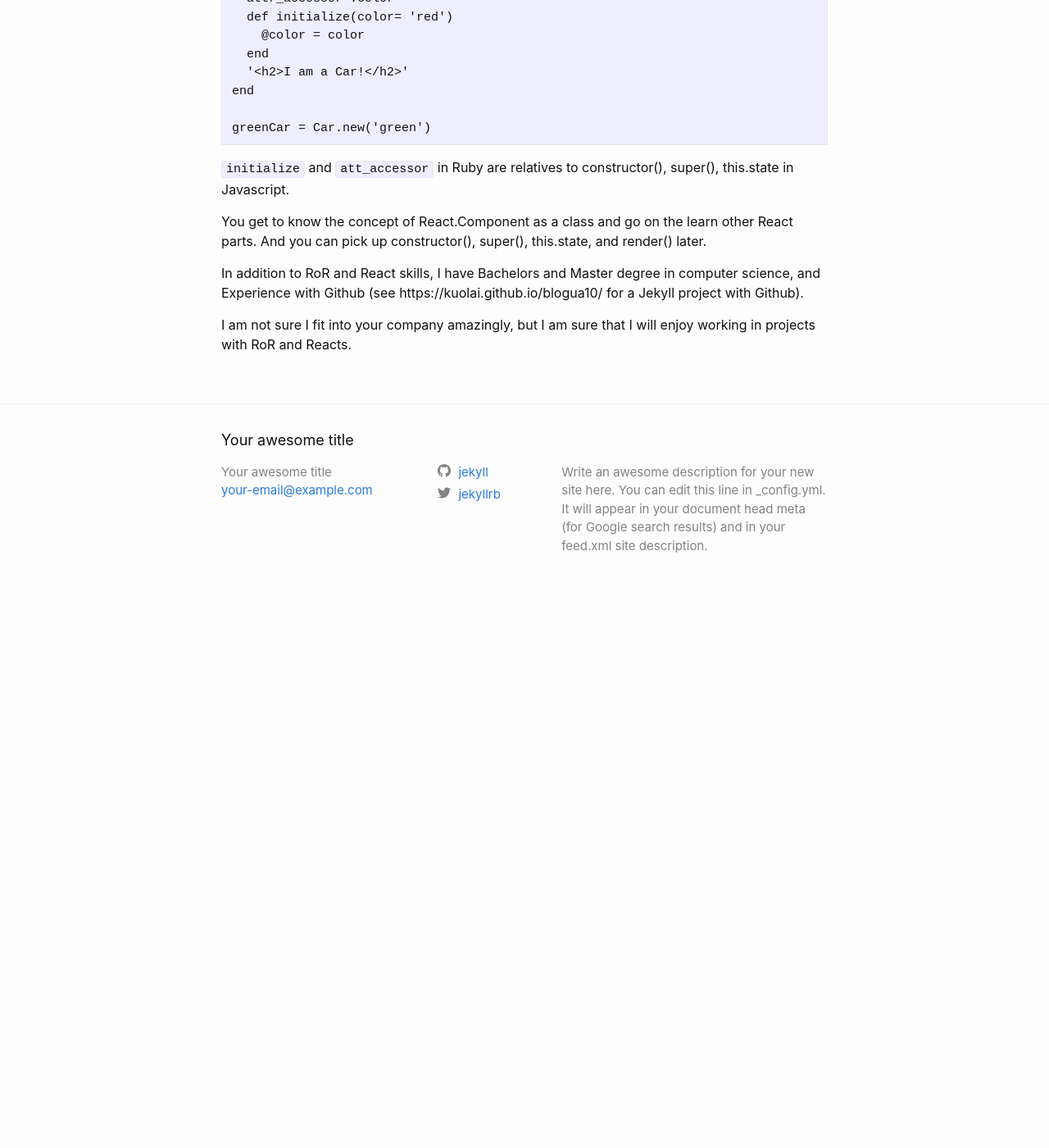
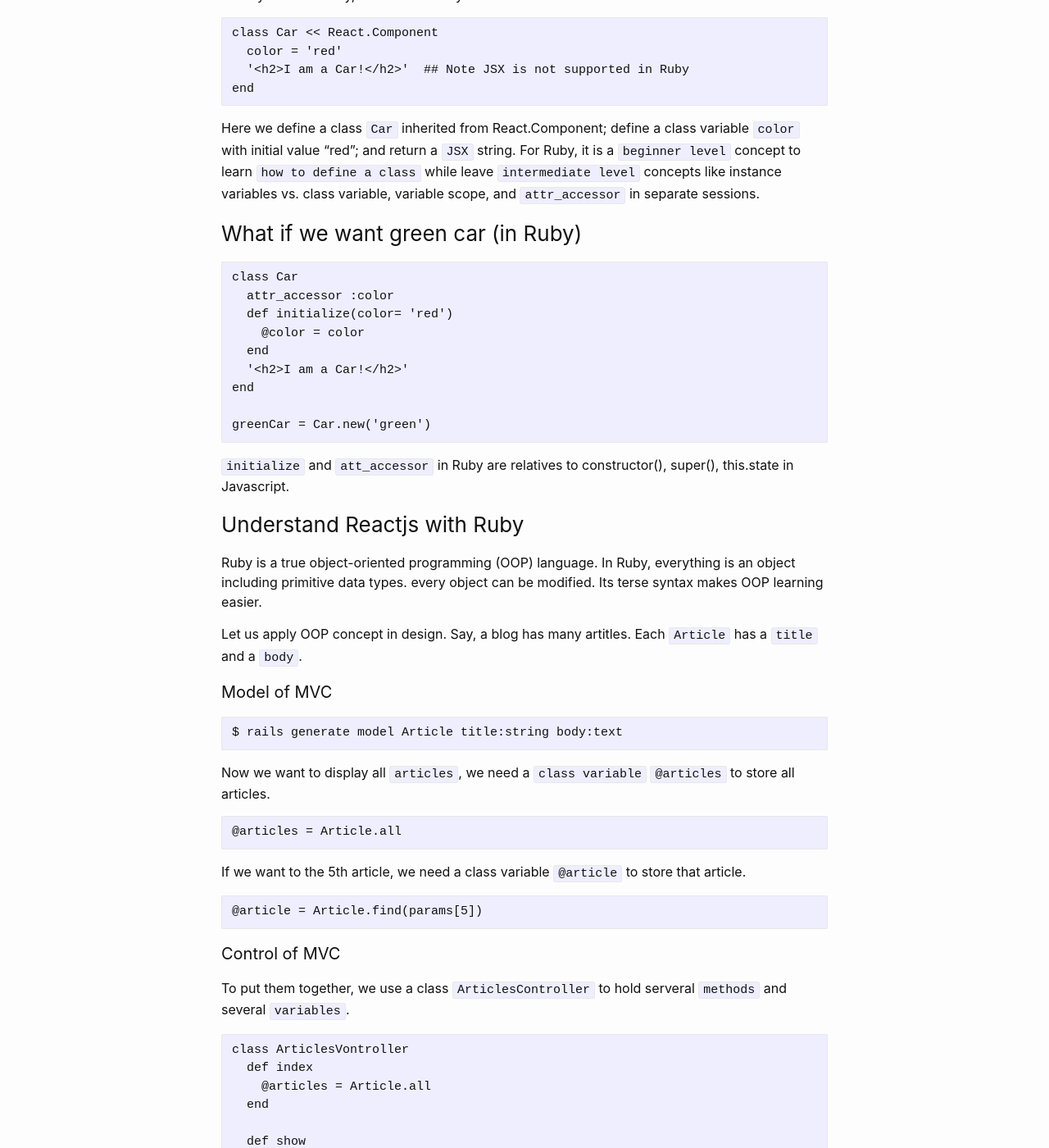
Before and after one commit to kuolai/blogv8m, a Jekyll site: the page built from _posts/2022-08-05-post08.md, in a window 1280 px wide and 1400 px high, scrolled down 1040 px. Shown: the whole window at 82% size. Built offline with Jekyll 4.4.1, drawn with Linux system fonts in a browser that asks for light colours; before the commit the page ends 1777 px from its top, so only the background shows below that; some of the changed text lies outside the part shown.

Commit message:
post08 edited

````diff
--- a/_posts/2022-08-05-post08.md
+++ b/_posts/2022-08-05-post08.md
@@ -1,13 +1,27 @@
 ---
 layout: post
-title: "Post08 Knowing Ruby helps learning Javascript"
+title: "Post08 Understand Reactjs Class Components with Ruby"
 date: 2022-08-05
 categories: jekyll
 ---
 
-### Knowing Ruby and RoR helps learning/understanding JavaScript and React.
+### What are class based and function components in Reactjs
 
-For example, it is intimidating to learn React class components and its constructor with so many new vocabulary.
+Class compinents are ES6 classes. They are more compplex than function components with
+
+- constructors
+- life-cycle methods
+- render() function, and
+- state(data) management
+
+Function components are ES6 functions that
+
+- must return a React element
+- taked `props` as parameter if necessary
+
+### An example: Reactjs Class Components
+
+It is intimidating to learn React class components and its constructor with so many new vocabulary.
 
 ```
 class Car extends React.Component {
@@ -22,12 +36,15 @@ class Car extends React.Component {
 ```
 
 Here the code says potentially there will be a few `cars` with their own `colors`; with complicate syntax.
+
+### A Ruby example
+
 But if you know Ruby, the code in Ruby will look like:
 
 ```
 class Car << React.Component
   color = 'red'
-  '<h2>I am a Car!</h2>'
+  '<h2>I am a Car!</h2>'  ## Note JSX is not supported in Ruby
 end
 ```
 
@@ -35,7 +52,7 @@ Here we define a class `Car` inherited from React.Component; define a class vari
 and return a `JSX` string. For Ruby, it is a `beginner level` concept to learn `how to define a class` while leave `intermediate level` concepts like instance variables vs. class variable, variable scope, and `attr_accessor` in separate
 sessions.
 
-### What if we want green car
+### What if we want green car (in Ruby)
 
 ```
 class Car
@@ -51,11 +68,57 @@ greenCar = Car.new('green')
 
 `initialize` and `att_accessor` in Ruby are relatives to constructor(), super(), this.state in Javascript.
 
-You get to know the concept of React.Component as a class and go on the learn other React parts.
-And you can pick up constructor(), super(), this.state, and render() later.
+### Understand Reactjs with Ruby
 
-In addition to RoR and React skills, I have Bachelors and Master degree in computer science,
-and Experience with Github (see https://kuolai.github.io/blogua10/ for a Jekyll project with Github).
+Ruby is a true object-oriented programming (OOP) language. In Ruby, everything is an object including primitive data types.
+every object can be modified. Its terse syntax makes OOP learning easier.
 
-I am not sure I fit into your company amazingly, but I am sure that I will enjoy working in projects
-with RoR and Reacts.
+Let us apply OOP concept in design. Say, a blog has many artitles. Each `Article` has a `title` and a `body`.
+
+#### Model of MVC
+
+```
+$ rails generate model Article title:string body:text
+```
+
+Now we want to display all `articles`, we need a `class variable` `@articles` to store all articles.
+
+```
+@articles = Article.all
+```
+
+If we want to the 5th article, we need a class variable `@article` to store that article.
+
+```
+@article = Article.find(params[5])
+```
+
+#### Control of MVC
+
+To put them together, we use a class `ArticlesController` to hold serveral `methods` and several `variables`.
+
+```
+class ArticlesVontroller
+  def index
+    @articles = Article.all
+  end
+
+  def show
+    @article = Article.find(params[:id])
+  end
+end
+```
+
+#### View of MVC
+
+To view the first article. app/views/articles/show.html.erb
+
+```
+<h1><%= @article.title %></h1>
+<p> <%= @article.body %> </p>
+```
+
+This is the MVC model of RoR.
+
+If you know Ruby, you get to know the concept of React.Component as a class and go on the learn other React parts.
+like constructor(), super(), this.state, and render() later.
````
